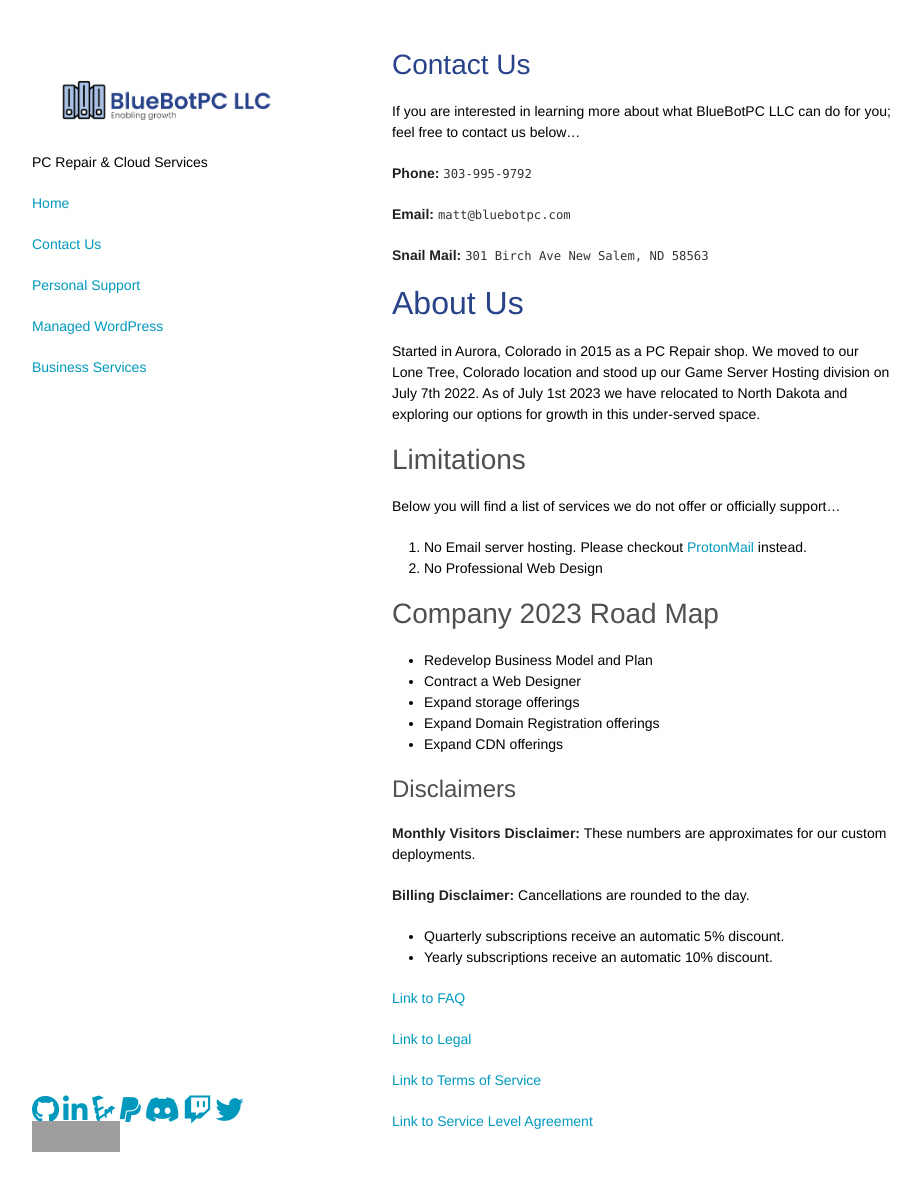
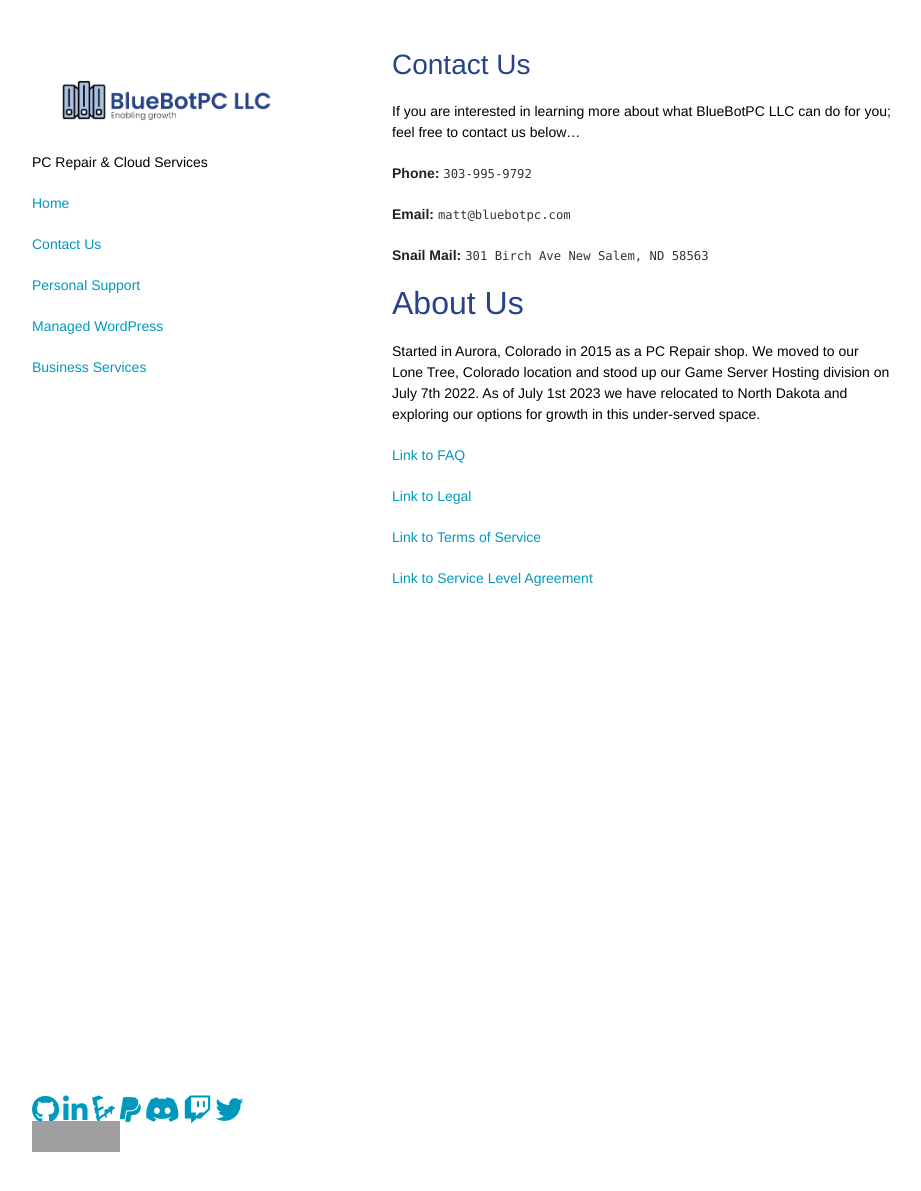
Before and after one commit to GoobyFRS/bluebotpc-web, a Jekyll site: the page built from pages/contact.md, in a window 1280 px wide and 1202 px high. Shown: the top 1191 px of the window, without its empty margins (178-1099 px from the left). Built offline with Jekyll 4.4.1, drawn with Linux system fonts in a browser that asks for light colours; nearby versions of some CDN libraries; our own code applies the rules of GitHub Pages for plain Markdown files; grey boxes are pictures that could not be loaded.

```diff
--- a/pages/contact.md
+++ b/pages/contact.md
@@ -15,30 +15,6 @@ If you are interested in learning more about what BlueBotPC LLC can do for you;
 
 Started in Aurora, Colorado in 2015 as a PC Repair shop. We moved to our Lone Tree, Colorado location and stood up our Game Server Hosting division on July 7th 2022. As of July 1st 2023 we have relocated to North Dakota and exploring our options for growth in this under-served space.
 
-### Limitations
-
-Below you will find a list of services we do not offer or officially support...
-
-1. No Email server hosting. Please checkout [ProtonMail](https://account.proton.me/refer-a-friend?referrer=9E1AC5Q1T3Z0) instead.
-2. No Professional Web Design
-
-### Company 2023 Road Map
-
-- Redevelop Business Model and Plan
-- Contract a Web Designer
-- Expand storage offerings
-- Expand Domain Registration offerings
-- Expand CDN offerings
-
-#### Disclaimers
-
-**Monthly Visitors Disclaimer:** These numbers are approximates for our custom deployments.
-
-**Billing Disclaimer:** Cancellations are rounded to the day.
-
-- Quarterly subscriptions receive an automatic 5% discount.
-- Yearly subscriptions receive an automatic 10% discount.
-
 [Link to FAQ](https://bluebotpc.com/pages/faq)
 
 [Link to Legal](https://bluebotpc.com/pages/legal/legal)
```
Also changed, not shown: index.md (+3 -1 lines), pages/features.md (+1 -0 lines), pages/wordpress.md (+6 -6 lines).
